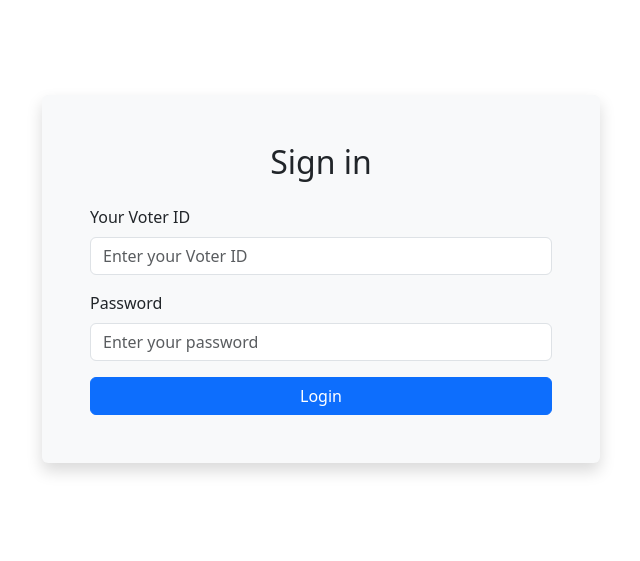
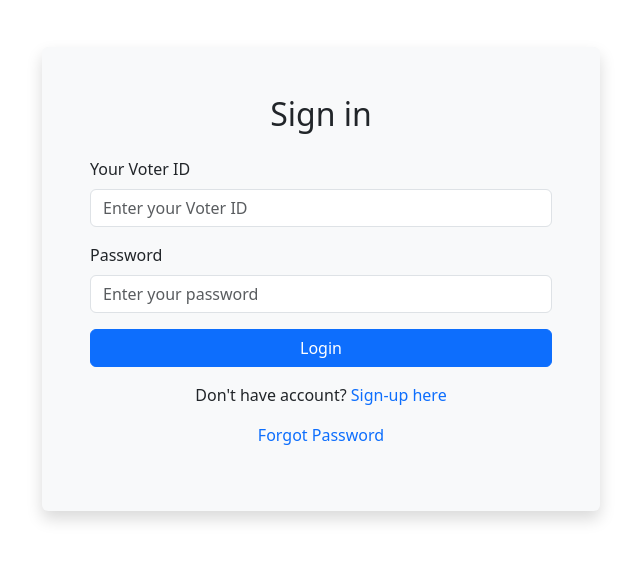
Before and after one commit to ShubhamBSalet/hackathoarepo, a React (Create React App) app: page /login in a window 1280 px wide. Shown: the part 121-682 px from the top of the page, without its empty margins (40-680 px from the left). Built offline with nearby package versions, Linux system fonts and the light colour scheme.

Commit message:
Update Login.jsx

```diff
--- a/src/components/Login.jsx
+++ b/src/components/Login.jsx
@@ -39,7 +39,6 @@ export default function Login() {
     }
   };
 
-
   const handleOtpVerification = async (event) => {
     event.preventDefault();
     try {
@@ -56,8 +55,7 @@ export default function Login() {
       } else {
         alert(data.message);
       }
-    }
-    catch (error) {
+    } catch (error) {
       console.error("Error:", error);
       alert("Server error. Please try again.");
     }
@@ -117,6 +115,30 @@ export default function Login() {
               </Button>
             </Form>
           )}
+
+          <div className="text-center mt-3">
+            <p>
+              Don't have account?{" "}
+              <span
+                className="text-primary"
+                style={{ cursor: "pointer" }}
+                onClick={() => navigate("/")}
+              >
+                Sign-up here
+              </span>
+            </p>
+          </div>
+          <div className="text-center mt-3">
+            <p>
+              <span
+                className="text-primary"
+                style={{ cursor: "pointer" }}
+                onClick={() => navigate("/forgot")}
+              >
+                Forgot Password
+              </span>
+            </p>
+          </div>
         </Col>
       </Row>
     </Container>
```
